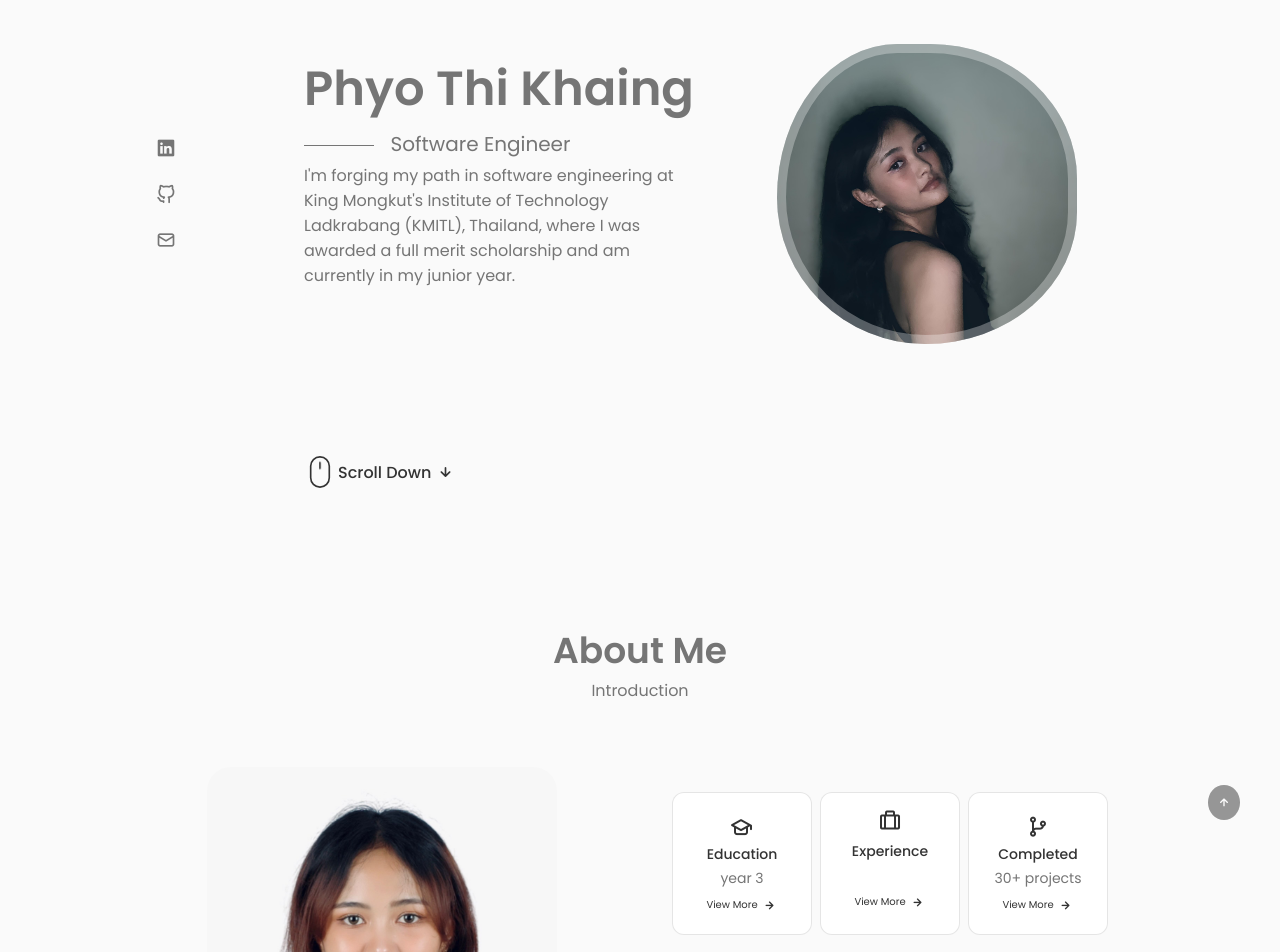
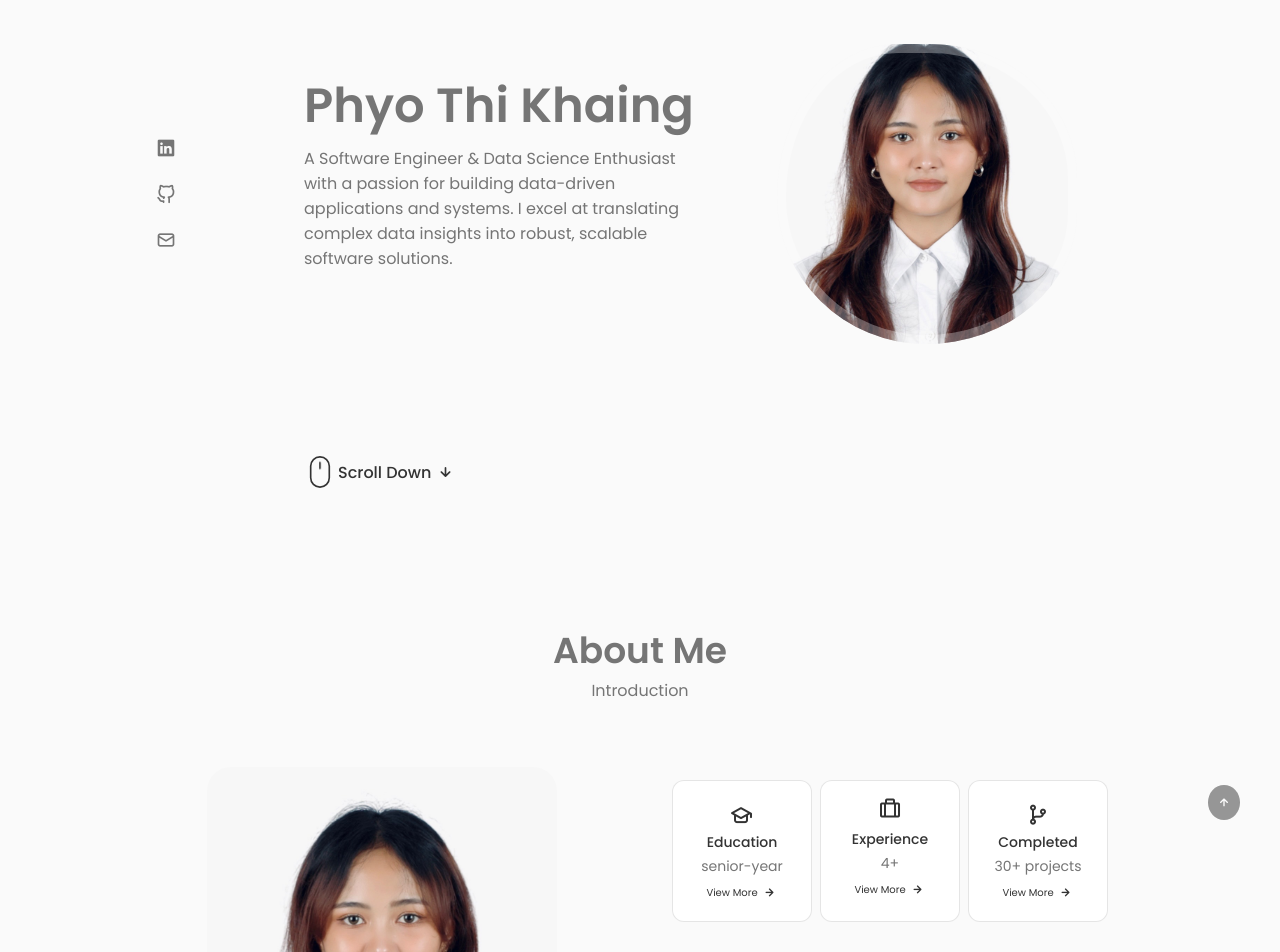
Before and after one commit to ptk18/portfolio-site, a React (Create React App) app: page / in a window 1280 px wide. Shown: the part 140-1092 px from the top of the page. Built offline with nearby package versions, Linux system fonts and the light colour scheme.

Commit message:
updated information

```diff
--- a/src/components/about/About.jsx
+++ b/src/components/about/About.jsx
@@ -14,7 +14,7 @@ const About = () => {
 
                 <div className="about__data">
                     <Info />
-                    <p className="about__description">Just a chill girl who codes by day and plays guitar by… well, whenever the mood strikes ^^ I’m all about finding joy in the little things—like spotting a cute bug (I say only cute bugs :3). Daydreaming and imagining new possibilities? That’s just my second nature.</p>
+                    <p className="about__description">A problem solver at heart, I combine my software engineering knowledge with my data science expertise to tackle complex challenges. I am adept at identifying data-driven opportunities, developing effective solutions, and building robust, scalable systems.</p>
 
                     <a download="" href="https://drive.google.com/file/d/1HbRVCH14BZ2PPW5DTs9gvPeX_H92gq8g/view?usp=sharing" className="button button--flex">
                         View my CV
--- a/src/components/about/Info.jsx
+++ b/src/components/about/Info.jsx
@@ -12,7 +12,7 @@ const Info = () => {
             <div className="about__box">
                 <i class="uil uil-graduation-cap about__icon"></i>
                 <h3 className="about__title">Education</h3>
-                <span className="about__subtitle">year 3</span>
+                <span className="about__subtitle">senior-year</span>
                 <br />
                 <span className="about__details__button" onClick={() => toggleTab(1)}>View More<i className="uil uil-arrow-right about__details__button-icon"></i></span>
                 <div className={toggleState === 1 ? "services__modal active-modal" : "services__modal"}>
@@ -52,7 +52,7 @@ const Info = () => {
             <div className="about__box">
                 <i class="bx bx-briefcase-alt about__icon"></i>
                 <h3 className="about__title">Experience</h3>
-
+                <span className="about__subtitle">4+</span>
                 <br />
                 <span className="about__details__button" onClick={() => toggleTab(2)}>View More<i className="uil uil-arrow-right about__details__button-icon"></i></span>
                 <div className={toggleState === 2 ? "services__modal active-modal" : "services__modal"}>
@@ -66,9 +66,19 @@ const Info = () => {
                             <li className="services__modal-service">
                                 <i className="uil uil-suitcase services__modal-icon"></i>
                                 <p className="services__modal-info">
+                                    <h3 className="about__title">Data Scientist (Intern)</h3>
+                                    <span className="about__subtitle">PropTech Builders</span><br />
+                                    <span className="about__subtitle">Apr 2025 - Present</span>
+                                </p>
+
+                            </li>
+                            <br />
+                            <li className="services__modal-service">
+                                <i className="uil uil-suitcase services__modal-icon"></i>
+                                <p className="services__modal-info">
                                     <h3 className="about__title">Teaching Assitant</h3>
                                     <span className="about__subtitle">Software Engineering Principle Course, Software Engineering, KMITL</span><br />
-                                    <span className="about__subtitle">Dec 2024 - Present</span>
+                                    <span className="about__subtitle">Dec 2024 - Mar 2025</span>
                                 </p>
 
                             </li>
@@ -90,6 +100,17 @@ const Info = () => {
                                     <h3 className="about__title">Teaching Assitant</h3>
                                     <span className="about__subtitle">Introduction To Logic Course, Software Engineering, KMITL</span><br />
                                     <span className="about__subtitle">Jul 2023 - Nov 2023</span>
+                                </p>
+
+                            </li>
+                            <br />
+
+                            <li className="services__modal-service">
+                                <i className="uil uil-suitcase services__modal-icon"></i>
+                                <p className="services__modal-info">
+                                    <h3 className="about__title">English Language Teaching Assitant</h3>
+                                    <span className="about__subtitle">Teacher Su International School, Myanmar</span><br />
+                                    <span className="about__subtitle">May 202 - May 2023</span>
                                 </p>
 
                             </li>
--- a/src/components/home/Data.jsx
+++ b/src/components/home/Data.jsx
@@ -4,9 +4,8 @@ const Data = () => {
     return (
         <div className="home__data">
             <h1 className="home__title">Phyo Thi Khaing</h1>
-            <h3 className="home__subtitle">Software Engineer</h3>
             <p className="home__description">
-            I'm forging my path in software engineering at King Mongkut's Institute of Technology Ladkrabang (KMITL), Thailand, where I was awarded a full merit scholarship and am currently in my junior year.
+            A Software Engineer & Data Science Enthusiast with a passion for building data-driven applications and systems.  I excel at translating complex data insights into robust, scalable software solutions.
             </p>
         </div>
     );
--- a/src/components/home/home.css
+++ b/src/components/home/home.css
@@ -32,21 +32,11 @@
 .home__subtitle {
     position: relative;
     font-size: var(--h3-font-size);
-    padding-left: 5.4rem;
     font-weight: var(--font-normal);
     margin-bottom: var(--mb-0-25);
     color: var(--text-color);
 }
 
-.home__subtitle::before {
-    content: '';
-    position: absolute;
-    width: 70px;
-    height: 1px;
-    background-color: var(--text-color);
-    left: 0;
-    top: 1rem;
-}
 
 .home__description {
     max-width: 400px;
@@ -54,7 +44,7 @@
 }
 
 .home__img {
-    background: url(../../assets//aquababy.jpg);
+    background: url(../../assets//passport_pic.jpg);
     background-repeat: no-repeat;
     background-position: center;
     background-size: cover;
```
Also changed, not shown: src/assets/aquababy.jpg (deleted), src/assets/aquababy3.jpg (deleted).
